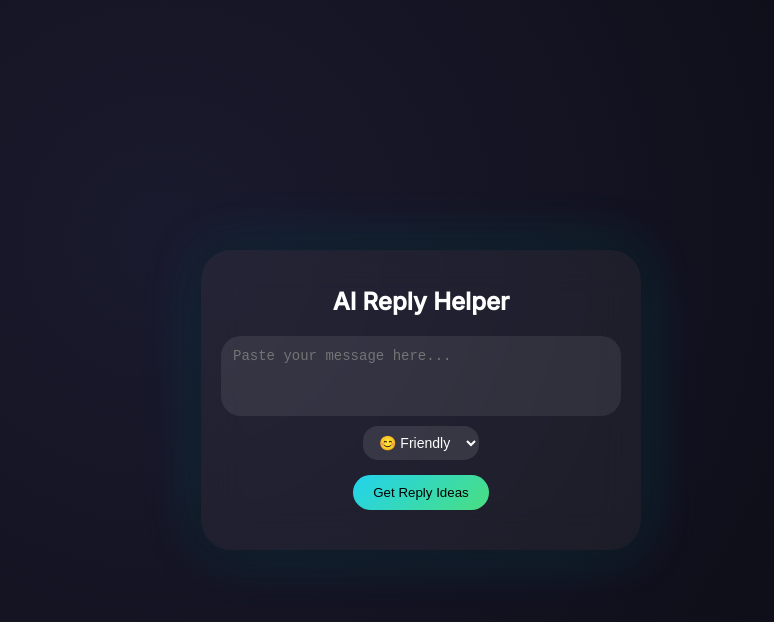
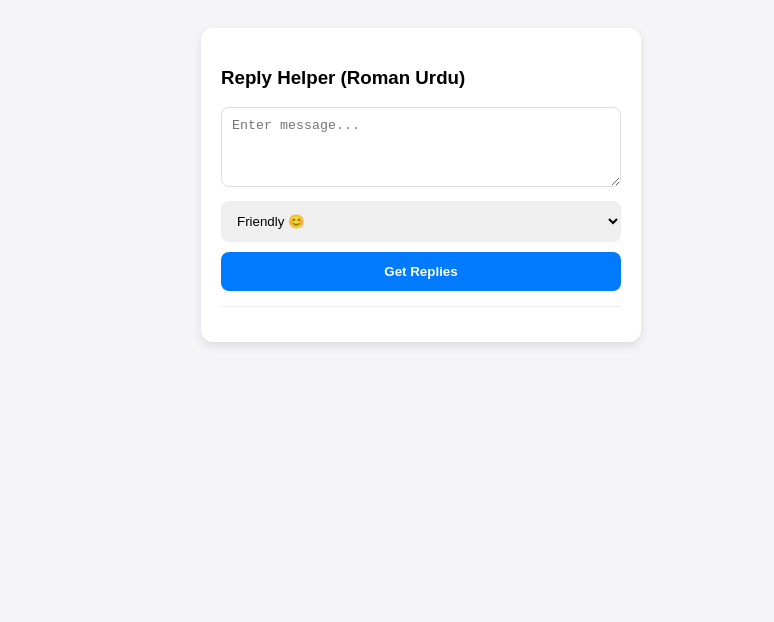
Before and after one commit to ghirlelo/ai-reply-helper, a website: page index.html in a window 1280 px wide. Shown: the whole page, without its empty margins (219-993 px from the left). Drawn offline with Linux system fonts and the light colour scheme.

Commit message:
Update index.html

```diff
--- a/index.html
+++ b/index.html
@@ -2,223 +2,77 @@
 <html lang="en">
 <head>
     <meta charset="UTF-8">
-<meta name="viewport" content="width=device-width, initial-scale=1.0, maximum-scale=1.0, user-scalable=no">
-<meta name="mobile-web-app-capable" content="yes">
-<meta name="apple-mobile-web-app-status-bar-style" content="black-translucent">
-<title>AI Reply Helper</title>
-
-<link rel="manifest" href="manifest.json">
-<link rel="icon" type="image/png" href="logo.png">
-<link rel="apple-touch-icon" href="logo.png">
-
-<link href="https://fonts.googleapis.com/css2?family=Inter:wght@400;500&display=swap" rel="stylesheet">
+    <meta name="viewport" content="width=device-width, initial-scale=1.0">
+    <title>AI Reply Helper 2026</title>
     <style>
-body{
-  margin:0;
-  font-family:Inter, sans-serif;
-  height:100vh;
-  display:flex;
-  justify-content:center;
-  align-items:center;
-  background:radial-gradient(circle at 30% 30%, #1a1a2e, #09090f);
-  color:white;
-  overflow:hidden;
-}
-
-.app{
-  width:90%;
-  max-width:400px;
-  padding:20px;
-  border-radius:30px;
-  background:rgba(255,255,255,0.05);
-  backdrop-filter:blur(20px);
-  box-shadow:0 0 40px rgba(0,0,0,0.5), 0 0 60px rgba(34,211,238,0.2);
-  display:flex;
-  flex-direction:column;
-  align-items:center;
-}
-
-h1{ margin-bottom:20px; font-size: 24px; }
-
-textarea{
-  width:100%;
-  height:80px;
-  border-radius:20px;
-  border:none;
-  padding:12px;
-  background:rgba(255,255,255,0.08);
-  color:white;
-  resize:none;
-  outline:none;
-  font-size:14px;
-  box-sizing: border-box;
-}
-
-select{
-  margin-top:10px;
-  padding:8px 12px;
-  border-radius:15px;
-  border:none;
-  background:rgba(255,255,255,0.1);
-  color:white;
-  font-size:14px;
-  cursor: pointer;
-}
-
-button#main-btn{
-  margin-top:15px;
-  padding:10px 20px;
-  border-radius:20px;
-  border:none;
-  background:linear-gradient(135deg,#22d3ee,#4ade80);
-  color:black;
-  font-weight:500;
-  cursor:pointer;
-  transition: 0.2s;
-}
-
-/* Cooldown styling */
-button#main-btn:disabled {
-  opacity: 0.5;
-  filter: grayscale(1);
-  cursor: not-allowed;
-}
-
-button#main-btn:hover:not(:disabled){ filter:brightness(1.1); transform: scale(1.02); }
-
-#answers{ margin-top:20px; width:100%; max-height: 250px; overflow-y: auto; }
-
-.reply-card {
-  background:rgba(255,255,255,0.08);
-  padding:12px;
-  border-radius:15px;
-  margin-bottom:10px;
-  display: flex;
-  justify-content: space-between;
-  align-items: center;
-  gap: 10px;
-  animation: fadeIn 0.3s ease;
-}
-
-@keyframes fadeIn { from { opacity: 0; transform: translateY(5px); } to { opacity: 1; transform: translateY(0); } }
-
-.reply-text { font-size: 13px; line-height: 1.4; flex: 1; color: #e2e8f0; }
-
-.actions { display: flex; gap: 6px; }
-
-.action-btn {
-  padding: 5px 10px;
-  border-radius: 8px;
-  border: none;
-  font-size: 10px;
-  font-weight: bold;
-  cursor: pointer;
-  transition: 0.2s;
-}
-
-.copy-btn { background: #22d3ee; color: black; }
-.wa-btn { background: #25D366; color: white; }
-.action-btn:hover { opacity: 0.8; transform: scale(1.05); }
-
+        body { font-family: sans-serif; background: #f4f4f9; display: flex; justify-content: center; padding: 20px; }
+        .card { background: white; padding: 20px; border-radius: 12px; box-shadow: 0 4px 10px rgba(0,0,0,0.1); width: 100%; max-width: 400px; }
+        textarea { width: 100%; height: 80px; padding: 10px; border-radius: 8px; border: 1px solid #ddd; box-sizing: border-box; }
+        select, button { width: 100%; margin-top: 10px; padding: 12px; border-radius: 8px; border: none; cursor: pointer; }
+        button { background: #007bff; color: white; font-weight: bold; }
+        #output { margin-top: 15px; border-top: 1px solid #eee; padding-top: 15px; }
+        .reply-box { background: #eef2ff; padding: 10px; border-radius: 6px; margin-bottom: 8px; cursor: pointer; border: 1px solid #d1d5db; transition: 0.2s; }
+        .reply-box:hover { background: #dbeafe; }
     </style>
 </head>
 <body>
-<div class="app">
-<h1>AI Reply Helper</h1>
-<textarea id="message" placeholder="Paste your message here..."></textarea>
-<select id="tone">
-  <option value="friendly">😊 Friendly</option>
-  <option value="formal">💼 Formal</option>
-  <option value="funny">😂 Funny</option>
-  <option value="savage">🔥 Savage</option>
+
+<div class="card">
+    <h3>Reply Helper (Roman Urdu)</h3>
+    <textarea id="messageInput" placeholder="Enter message..."></textarea>
+
+    <select id="toneSelect">
+        <option value="friendly">Friendly 😊</option>
+        <option value="savage">Savage 🔥</option>
+        <option value="formal">Formal 👔</option>
     </select>
-<button id="main-btn" onclick="generateReply()">Get Reply Ideas</button>
-<div id="answers"></div>
+
+    <button id="getReplyBtn">Get Replies</button>
+
+    <div id="output"></div>
 </div>
 
 <script>
-// Register Service Worker for installation
-if ('serviceWorker' in navigator) {
-  navigator.serviceWorker.register('sw.js');
-}
+    const btn = document.getElementById('getReplyBtn');
+    const output = document.getElementById('output');
 
-async function generateReply() {
-  const message = document.getElementById("message").value.trim();
-  const tone = document.getElementById("tone").value;
-  const answers = document.getElementById("answers");
-  const btn = document.getElementById("main-btn");
+    btn.onclick = async () => {
+        const message = document.getElementById('messageInput').value;
+        const tone = document.getElementById('toneSelect').value;
 
-  if (!message) {
-    answers.innerHTML = "<div class='reply-card'>Please enter a message!</div>";
-    return;
-  }
+        if(!message) return alert("Kuch likhen pehle!");
 
-  // --- Start Cooldown Logic ---
-  btn.disabled = true;
-  btn.innerText = "Thinking...";
-  answers.innerHTML = "<div class='reply-card'>AI is thinking...</div>";
+        btn.innerText = "Loading...";
+        output.innerHTML = "";
 
         try {
-    const res = await fetch("/api/reply", {
-      method: "POST",
-      headers: { "Content-Type": "application/json" },
+            const res = await fetch('/api/reply', {
+                method: 'POST',
+                headers: { 'Content-Type': 'application/json' },
                 body: JSON.stringify({ message, tone })
             });
 
             const data = await res.json();
+            btn.innerText = "Get Replies";
 
-    // Handle Quota Limit 429 Error cleanly
-    if (res.status === 429) {
-        throw new Error("Limit reached. Try again in 60s.");
+            if (data.reply) {
+                const lines = data.reply.split("\n");
+                lines.forEach(line => {
+                    const div = document.createElement('div');
+                    div.className = "reply-box";
+                    div.innerText = line;
+                    div.onclick = () => {
+                        navigator.clipboard.writeText(line);
+                        alert("Copied: " + line);
+                    };
+                    output.appendChild(div);
+                });
             }
-
-    let text = data.reply || data.explanation || "";
-
-    // Better splitting logic
-    const lines = text.split("\n").filter(r => r.trim().length > 1).slice(0, 3);
-
-    answers.innerHTML = "";
-
-    lines.forEach(r => {
-      const cleanR = r.replace(/^[0-9.\-\)\s*#]+/, "").trim();
-      const card = document.createElement("div");
-      card.className = "reply-card";
-
-      card.innerHTML = `
-        <span class="reply-text">${cleanR}</span>
-        <div class="actions">
-          <button class="action-btn copy-btn" onclick="copyText('${cleanR.replace(/'/g, "\\'")}', this)">Copy</button>
-          <button class="action-btn wa-btn" onclick="shareToWA('${cleanR.replace(/'/g, "\\'")}')">WA</button>
-        </div>
-      `;
-      answers.appendChild(card);
-    });
-
-    if(lines.length === 0 && text) answers.innerHTML = `<div class='reply-card'>${text}</div>`;
-
         } catch (err) {
-    // Show user-friendly error
-    answers.innerHTML = `<div class='reply-card' style='color:#ff4d4d'>${err.message}</div>`;
-  } finally {
-    // --- End Cooldown after 3 seconds ---
-    setTimeout(() => {
-      btn.disabled = false;
-      btn.innerText = "Get Reply Ideas";
-    }, 3000);
+            btn.innerText = "Error!";
+            output.innerText = "Connection failed.";
         }
-}
-
-function copyText(text, btn) {
-  navigator.clipboard.writeText(text);
-  const oldText = btn.innerText;
-  btn.innerText = "✓";
-  setTimeout(() => { btn.innerText = oldText; }, 1200);
-}
-
-function shareToWA(text) {
-  const url = `https://wa.me/?text=${encodeURIComponent(text)}`;
-  window.open(url, '_blank');
-}
+    };
 </script>
 </body>
 </html>
```
Lines whose indentation alone changed are shown as unchanged.
